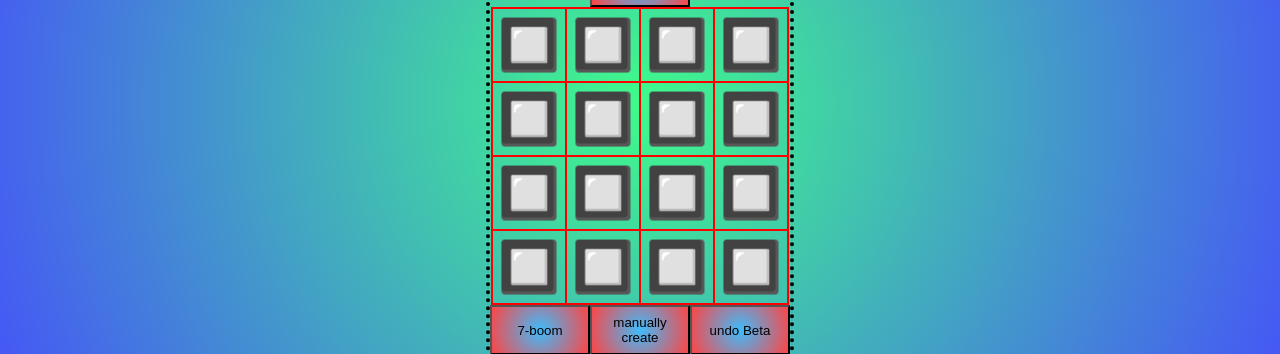
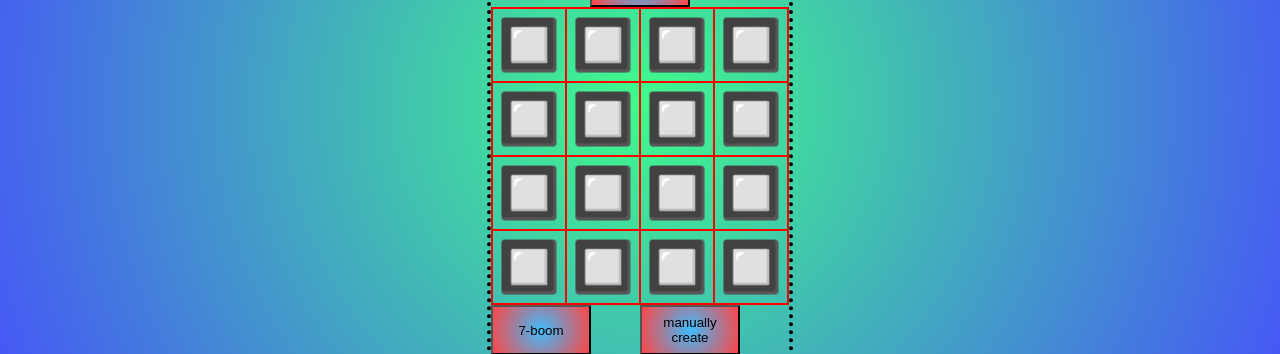
Before and after one commit to NehorayGenis/projects, a plain HTML site: page index.html in a window 1280 px wide. Shown: the part 255-609 px from the top of the page. Drawn offline with Linux system fonts and the light colour scheme.

Commit message:
Add files via upload

```diff
--- a/index.html
+++ b/index.html
@@ -21,7 +21,7 @@
         <div class="board-container">
 
         </div>
-        <button class="safe" onclick="undo()">undo Beta</button>
+        <!-- <button class="safe" onclick="undo()">undo Beta</button> -->
         <button class="boom" onclick="boom()">7-boom</button>
         <button class="userPicks" onclick="userPicks()">manually create</button>
         <!-- <button class="printable" onclick="trial()">sss</button> -->
```
